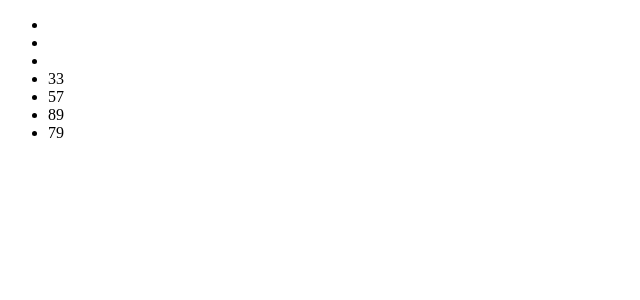
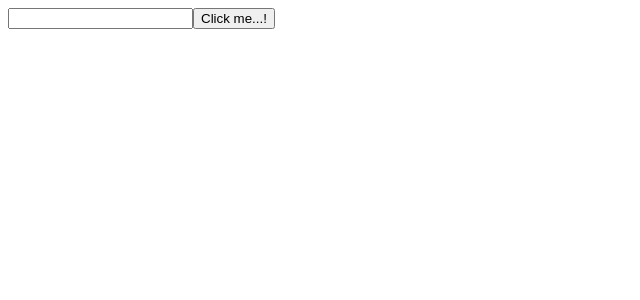
Before and after one commit to enterbackspace/angularassignments2, an Angular app: page / in a window 1280 px wide. Shown: the top 300 px of the page, without its empty margins (0-640 px from the left). Built offline with nearby package versions, Linux system fonts and the light colour scheme.

Commit message:
safdghm,nb

```diff
--- a/src/app/app.component.html
+++ b/src/app/app.component.html
@@ -1,6 +1,3 @@
- <ul>
-  <li *ngFor="let ar of arr">
-    <span *ngIf="ar%2 !=0">{{ar}}</span>
-
-  </li>
- </ul>
+ <input type="text" [(ngModel)]="stringa">
+ <button (click)="click()">Click me...!</button>
+ <h1>{{title|uppercase}}</h1>
--- a/src/app/app.component.ts
+++ b/src/app/app.component.ts
@@ -6,6 +6,11 @@ import { Component } from '@angular/core';
   styleUrls: ['./app.component.css']
 })
 export class AppComponent {
-  title = 'angularassignments2';
-  arr=[12,34,44,33,57,89,79]
+  title = '';
+  stringa:any=[]
+
+  click(){
+    this.title=this.stringa
+
+  }
 }
--- a/src/app/app.module.ts
+++ b/src/app/app.module.ts
@@ -3,6 +3,7 @@ import { BrowserModule } from '@angular/platform-browser';
 
 import { AppRoutingModule } from './app-routing.module';
 import { AppComponent } from './app.component';
+import { FormsModule } from '@angular/forms';
 
 @NgModule({
   declarations: [
@@ -10,7 +11,8 @@ import { AppComponent } from './app.component';
   ],
   imports: [
     BrowserModule,
-    AppRoutingModule
+    AppRoutingModule,
+    FormsModule
   ],
   providers: [],
   bootstrap: [AppComponent]
```
